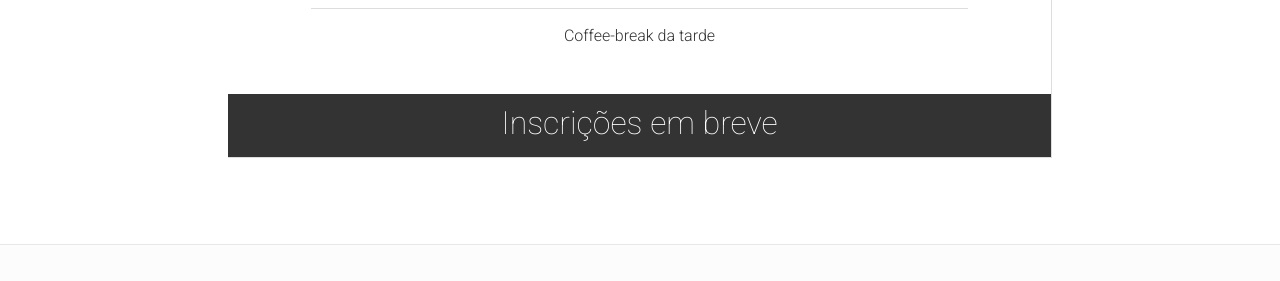
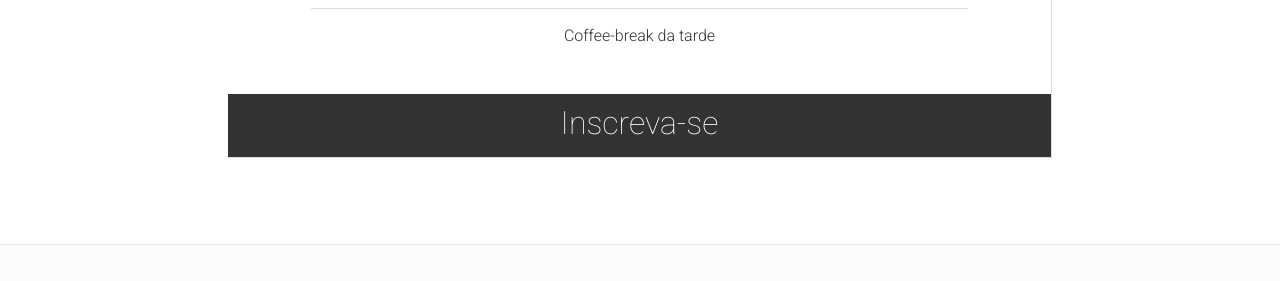
Before and after one commit to flavia-programmer/devfestgoias, a Jekyll site: the page built from index.html, in a window 1280 px wide and 900 px high, scrolled down 5173 px. Shown: the part 406-687 px from the top of the window. Built offline with Jekyll 4.4.1, drawn with Linux system fonts in a browser that asks for light colours; nearby versions of some CDN libraries; comment, search, counter and statistics services are not loaded.

Commit message:
Update tickets url

```diff
--- a/_config.yml
+++ b/_config.yml
@@ -42,9 +42,9 @@
  - {permalink: "/logistics/", text: "Logística"}
  - {link: "https://developers.google.com", text: "Desenvolvedores"}
 bottomNavigationLinks:
- - {link: "https://meubilhete.com/devfestgoias", text: "Inscreva-se"}
+ - {link: "https://doity.com.br/devfest-goias-2015/passo1", text: "Inscreva-se"}
 rightNavigationButtons:
- - {link: "https://meubilhete.com/devfestgoias", text: "Inscreva-se"}
+ - {link: "https://doity.com.br/devfest-goias-2015/passo1", text: "Inscreva-se"}
 
 # Hero Block
 heroTitle: "GDG DevFest <typeout> 2015"
@@ -53,7 +53,7 @@
 heroButtons:
  - {url: "http://bit.ly/c4pdevfestgoias2015", text: "Seja um palestrante"}
  - {url: "mailto:contato@devfestgoias.com.br", text: "Seja um patrocinador"}
- - {url: "https://meubilhete.com/devfestgoias", text: "Inscreva-se"}
+ - {url: "https://doity.com.br/devfest-goias-2015/passo1", text: "Inscreva-se"}
 
 # About Block
 aboutTitle: "Sobre o GDG DevFest"
@@ -120,8 +120,8 @@
  -
   name: "Ingresso"
   price: "R$ 50"
-  buyButtonLink: ""
-  buyButtonText: "Inscrições em breve"
+  buyButtonLink: "https://doity.com.br/devfest-goias-2015/passo1"
+  buyButtonText: "Inscreva-se"
   ticketContentList: ["Camiseta", "Kit de boas vindas", "Brinde surpresa", "Café-da-manhã", "Coffee-break da tarde"]
   validFrom: "2015-08-29T10:00"
   validThrough: "2015-09-27T23:59"
```
